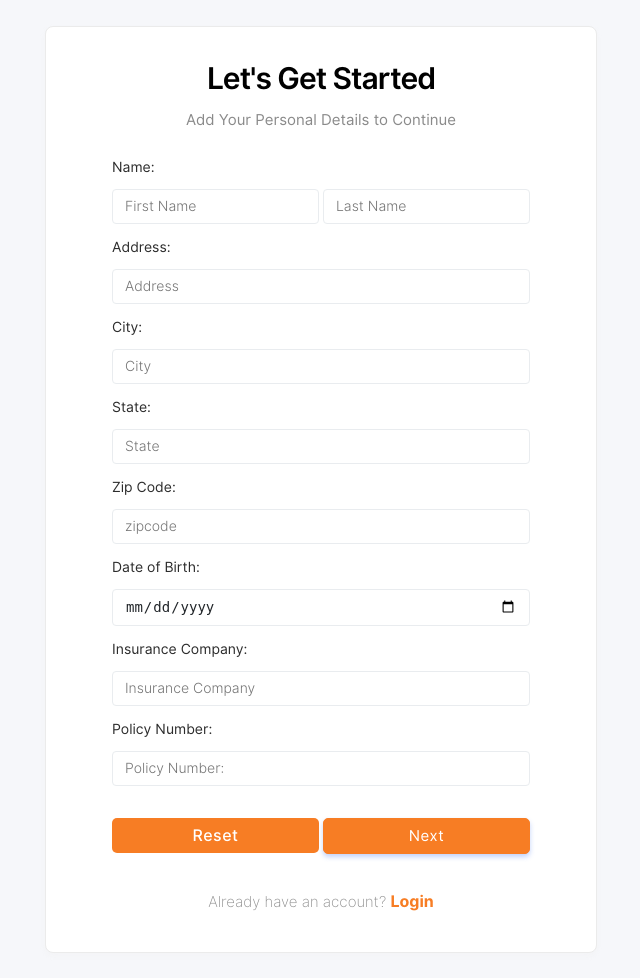
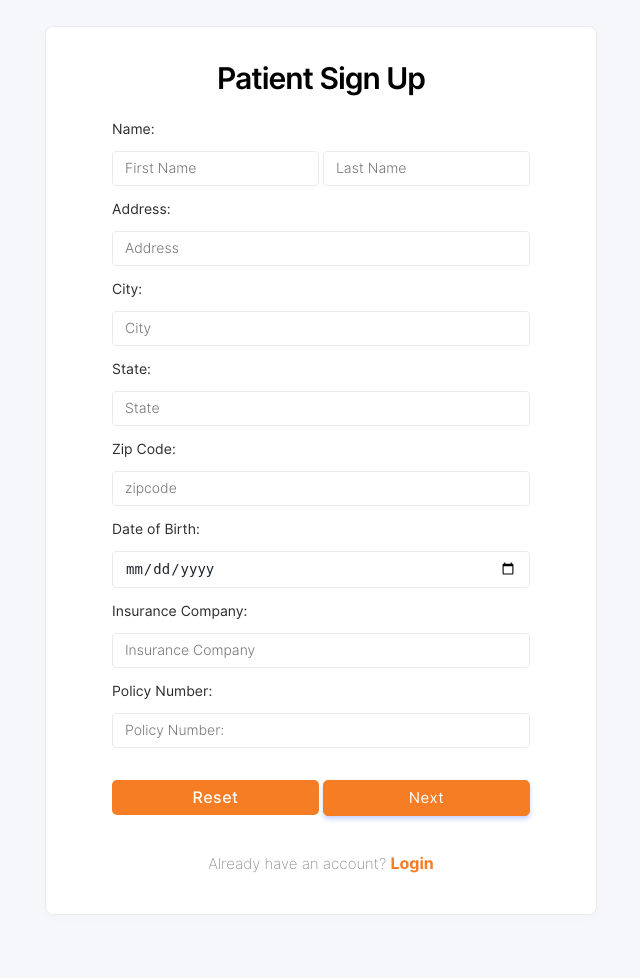
Before and after one commit to nikhilScaleup/HealthConnectPro, a PHP site: page /signup.php in a window 1280 px wide. Shown: the whole page, without its empty margins (319-959 px from the left). After the commit the page ends 915 px from the top, so only its background shows below. Run offline with PHP 8.4, Linux system fonts and the light colour scheme.

Commit message:
Update signup.php

```diff
--- a/signup.php
+++ b/signup.php
@@ -64,9 +64,7 @@ if($_POST){
             <tr>
                 <td colspan="2">
 
-                    <p class="header-text">Let's Get Started</p>
-
-                    <p class="sub-text">Add Your Personal Details to Continue</p>
+                    <p class="header-text">Patient Sign Up</p>
                 </td>
             </tr>
             <tr>
```
